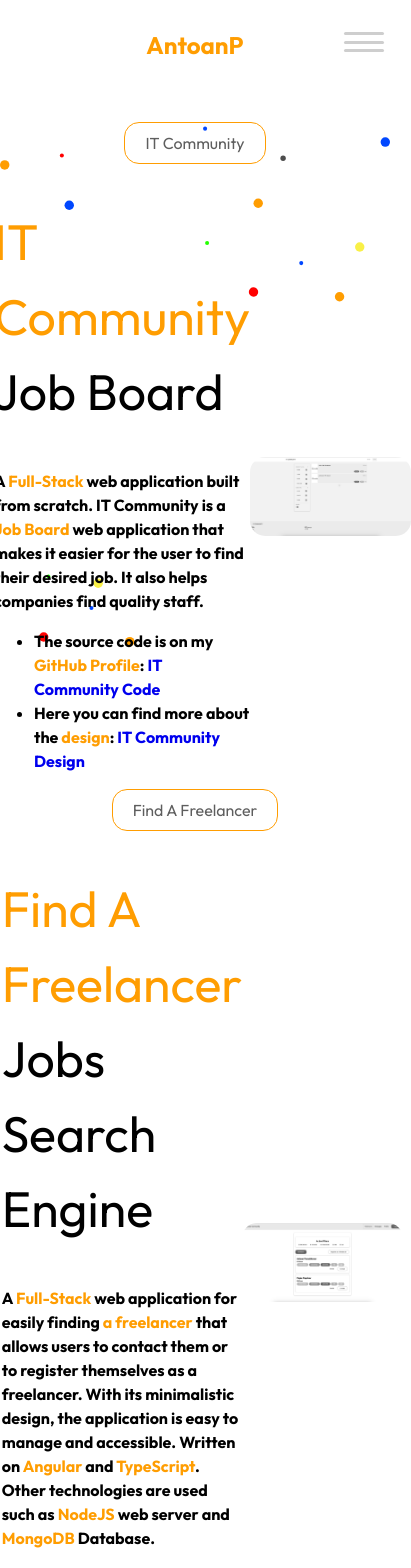
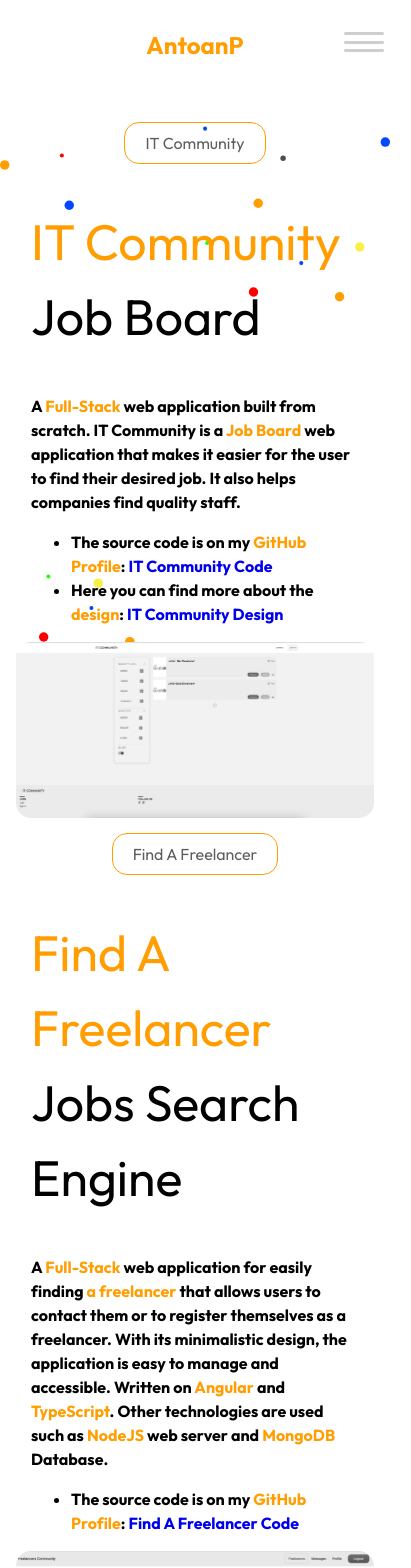
Before and after one commit to antoanparashkevov/antoanp-nextjs, a Next.js app: page /portfolio in a window 390 px wide. Shown: the top 1568 px of the page, 411 px wide, since content can reach past the window. Built offline with nearby package versions, Linux system fonts and the light colour scheme.

Commit message:
Responsive design for portfolio page

```diff
--- a/src/components/portfolio/FindCoachesSection.module.scss
+++ b/src/components/portfolio/FindCoachesSection.module.scss
@@ -11,7 +11,7 @@
 .findcoaches_section_main_content {
     @include mixins.flexItem;
     flex-basis: 60%;
-    padding-left: 15px;
+    padding: 0 15px;
 }
 
 .findcoaches_section_title {
@@ -52,3 +52,18 @@
     cursor: pointer;
     transform: scale(1.1);
 }
+
+@media screen and (max-width: 840px) {
+    .findcoaches_section {
+        flex-wrap: wrap;
+    }
+
+    .findcoaches_section_main_content,
+    .findcoaches_section_image {
+        flex-basis: 100%;
+    }
+
+    .findcoaches_section_image {
+        margin-bottom: 15px;
+    }
+}
--- a/src/components/portfolio/FindFreelancerSection.module.scss
+++ b/src/components/portfolio/FindFreelancerSection.module.scss
@@ -11,7 +11,7 @@
 .findfreelancer_section_main_content {
     @include mixins.flexItem;
     flex-basis: 60%;
-    padding-left: 15px;
+    padding: 0 15px;
 }
 
 .findfreelancer_section_title {
@@ -32,7 +32,8 @@
 
 //Main content END
 
-//image
+//Image START
+
 .findfreelancer_section_image {
     @include mixins.flexItem;
     flex-basis: 45%;
@@ -52,3 +53,20 @@
     cursor: pointer;
     transform: scale(1.1);
 }
+
+//Image END
+
+@media screen and (max-width: 840px) {
+    .findfreelancer_section {
+        flex-wrap: wrap;
+    }
+
+    .findfreelancer_section_main_content,
+    .findfreelancer_section_image {
+        flex-basis: 100%;
+    }
+
+    .findfreelancer_section_image {
+        margin-bottom: 15px;
+    }
+}
--- a/src/components/portfolio/ITCommunitySection.module.scss
+++ b/src/components/portfolio/ITCommunitySection.module.scss
@@ -11,7 +11,7 @@
 .itcommunity_section_main_content {
     @include mixins.flexItem;
     flex-basis: 60%;
-    padding-left: 15px;
+    padding: 0 15px;
 }
 
 .itcommunity_section_title {
@@ -32,7 +32,8 @@
 
 //Main content END
 
-//image
+//Image START
+
 .itcommunity_section_image {
     @include mixins.flexItem;
     flex-basis: 45%;
@@ -52,3 +53,20 @@
     cursor: pointer;
     transform: scale(1.1);
 }
+
+//Image END
+
+@media screen and (max-width: 840px) {
+    .itcommunity_section {
+        flex-wrap: wrap;
+    }
+
+    .itcommunity_section_main_content,
+    .itcommunity_section_image {
+        flex-basis: 100%;
+    }
+
+    .itcommunity_section_image {
+        margin-bottom: 15px;
+    }
+}
```
